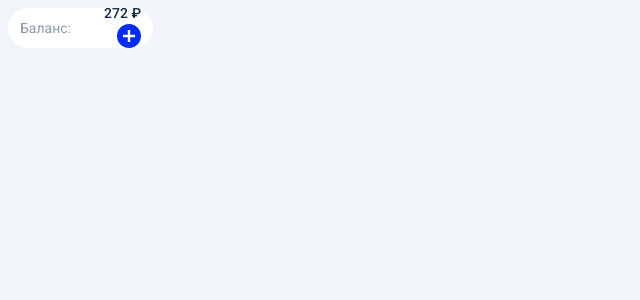
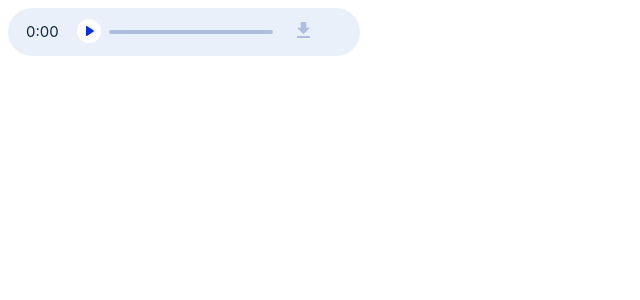
Before and after one commit to wcodersv/SkillaIS-React-JS, a React (Create React App) app: page / in a window 1280 px wide. Shown: the top 300 px of the page, without its empty margins (0-640 px from the left). Built offline with nearby package versions, Linux system fonts and the light colour scheme.

Commit message:
ui AudioPlayer

```diff
--- a/src/app/App.js
+++ b/src/app/App.js
@@ -1,10 +1,10 @@
-import { ButtonBalanceIcon } from '../ui/ButtonBalanceIcon/ButtonBalanceIcon';
 import './styles/global.css';
+import { AudioPlayer } from '../ui/AudioPlayer/AudioPlayer';
 
 function App() {
   return (
     <div>
-      <ButtonBalanceIcon />
+      <AudioPlayer />
     </div>
   );
 }
--- a/src/app/styles/global.css
+++ b/src/app/styles/global.css
@@ -3,7 +3,7 @@
 }
 
 body {
-    background: #F1F4F9;
+    background: #FFFFFF;
     font-family: 'Roboto', sans-serif;
 
 }
--- /dev/null
+++ b/src/ui/AudioPlayer/AudioPlayer.css
@@ -0,0 +1,51 @@
+.custom-audio-player {
+    width: 352px;
+    height: 48px;
+    flex-shrink: 0;
+    border-radius: 48px;
+    background: #EAF0FA;
+    text-align: center;
+}
+
+.player-controls {
+    display: flex;
+    align-items: center;
+    height: 48px;
+}
+
+.time-display {
+    color: var(--text, #122945);
+    text-align: right;
+    font-family: SF Pro Display;
+    font-size: 15px;
+    font-style: normal;
+    font-weight: 400;
+    line-height: 145%;
+    /* 21.75px */
+    padding:  0 12px 0 18px;
+}
+
+button {
+    cursor: pointer;
+    background: none;
+    border: none;
+    padding-right: 8px;
+}
+
+
+.progress {
+    width: 164px;
+    height: 4px;
+    flex-shrink: 0;
+    border-radius: 50px;
+    background: var(--ui-icon, #ADBFDF);
+    margin-right: 18px;
+}
+
+a{
+    margin-right: 12px;
+}
+
+a svg path[fill]:hover {
+    fill: var(--ui-accent, #002CFB);
+}
--- /dev/null
+++ b/src/ui/AudioPlayer/AudioPlayer.jsx
@@ -0,0 +1,64 @@
+import React, { useState, useRef } from 'react';
+import './AudioPlayer.css'
+
+
+export const AudioPlayer = ({ src }) => {
+    const [isPlaying, setIsPlaying] = useState(false);
+    const [currentTime, setCurrentTime] = useState(0);
+    const [duration, setDuration] = useState(0);
+    const audioRef = useRef(null);
+
+
+    const togglePlay = () => {
+        if (isPlaying) {
+            audioRef.current.pause();
+        } else {
+            audioRef.current.play();
+        }
+        setIsPlaying(!isPlaying);
+    };
+
+    const handleTimeUpdate = () => {
+        setCurrentTime(audioRef.current.currentTime);
+    };
+
+    const handleDurationChange = () => {
+        setDuration(audioRef.current.duration);
+    };
+
+    const formatTime = (time) => {
+        const minutes = Math.floor(time / 60);
+        const seconds = Math.floor(time % 60);
+        return `${minutes}:${seconds < 10 ? '0' : ''}${seconds}`;
+    };
+
+    return (
+        <div className="custom-audio-player">
+            <audio
+                ref={audioRef}
+                src={src}
+                onTimeUpdate={handleTimeUpdate}
+                onDurationChange={handleDurationChange}
+            />
+            <div className="player-controls">
+                <span className="time-display">
+                    {formatTime(duration)}
+                </span>
+                <button onClick={togglePlay}>
+                    <svg xmlns="http://www.w3.org/2000/svg" width="24" height="24" viewBox="0 0 24 24" fill="none">
+                        <rect width="24" height="24" rx="12" fill="white" />
+                        <path d="M9.28742 7.06938C9.3761 7.02316 9.47535 7 9.57475 7C9.67389 7 9.77311 7.02316 9.86218 7.06938L16.7125 11.5519C16.8901 11.6442 17 11.8152 17 12.0001C17 12.1849 16.8904 12.3559 16.7125 12.4481L9.86218 16.9308C9.68439 17.0231 9.46523 17.0231 9.28757 16.9308C9.10976 16.8382 9 16.6672 9 16.4825V7.51755C9 7.33278 9.10958 7.16182 9.28742 7.06938Z" fill="#002CFB" />
+                    </svg>
+                </button>
+                <div className="progress" />
+
+                <a href='/' download>
+                    <svg xmlns="http://www.w3.org/2000/svg" width="24" height="24" viewBox="0 0 24 24" fill="none">
+                        <path d="M6 20H19V18.1176H6V20ZM19 9.64706H15.2857V4H9.71429V9.64706H6L12.5 16.2353L19 9.64706Z" fill="#ADBFDF" />
+                    </svg>
+                </a>
+                {/* крестик из компонентов добавить*/}
+            </div>
+        </div>
+    );
+};
--- /dev/null
+++ b/src/ui/AudioPlayer/index.js
@@ -0,0 +1,2 @@
+import { AudioPlayer } from "./AudioPlayer";
+export default AudioPlayer;
--- a/src/ui/ButtonBalanceIcon/ButtonBalanceIcon.jsx
+++ b/src/ui/ButtonBalanceIcon/ButtonBalanceIcon.jsx
@@ -6,12 +6,12 @@ export const ButtonBalanceIcon = () => {
         <>
             <button className={style.button}>
                 Баланс:
-                <span className={style.labeltext}>
-                    272 ₽
+                <div className={style.labeltext}>
+                    <span> 272 ₽</span>
                     <svg className={style.svgbtn} xmlns="http://www.w3.org/2000/svg" width="24" height="24" viewBox="0 0 24 24" fill="none">
                         <path d="M12 0C5.376 0 0 5.376 0 12C0 18.624 5.376 24 12 24C18.624 24 24 18.624 24 12C24 5.376 18.624 0 12 0ZM18 13.2H13.2V18H10.8V13.2H6V10.8H10.8V6H13.2V10.8H18V13.2Z" fill="#002CFB" />
                     </svg>
-                </span>
+                </div>
             </button>
         </>
     )
--- a/src/ui/ButtonBalanceIcon/ButtonBalanceIcon.module.css
+++ b/src/ui/ButtonBalanceIcon/ButtonBalanceIcon.module.css
@@ -1,11 +1,11 @@
 .button {
     display: flex;
-    width: 145px;
+    width: 160px;
     height: 40px;
     padding: 8px 12px;
     justify-content: center;
     align-items: center;
-    gap: 10px;
+    gap: 4px;
     flex-shrink: 0;
 
     border-radius: 48px;
@@ -31,10 +31,16 @@
     font-style: normal;
     font-weight: 500;
     line-height: 148%;
+    display: flex;
+    align-items: center;
 }
 
 .labeltext:hover {
     color: var(--ui, #0024CB);
+}
+
+.labeltext span{
+    margin-right: 10px;
 }
 
 .svgbtn {
```
Also changed, not shown: src/ui/AudioPlayer/assest/play.svg (added).
